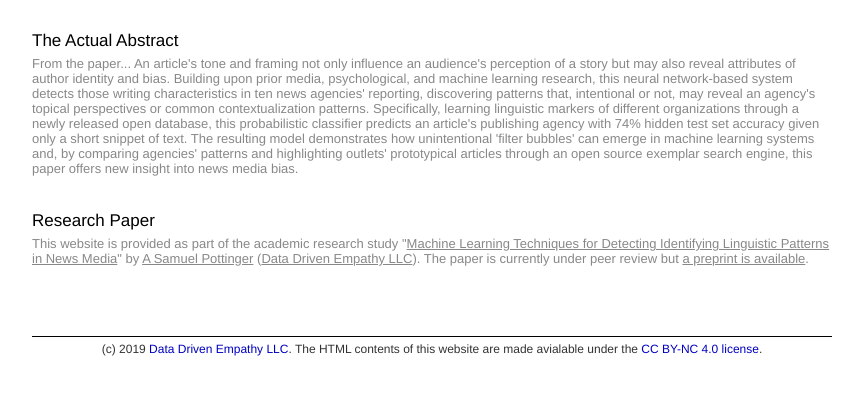
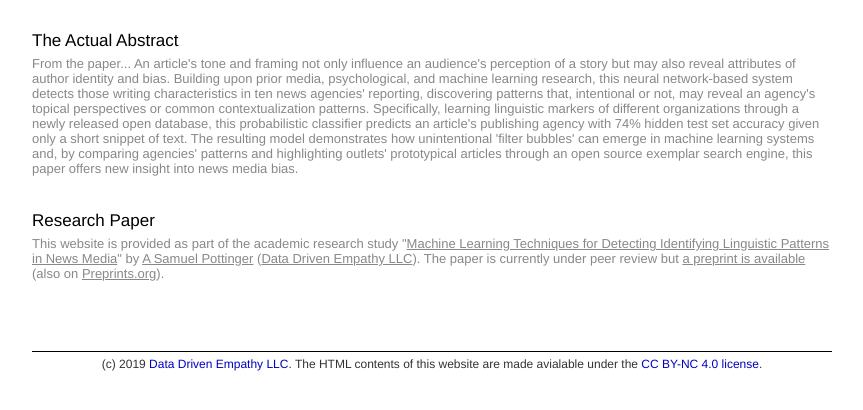
Before and after one commit to datadrivenempathy/who-wrote-this-server, a Python web app: template templates/paper.html in a window 1280 px wide. Shown: the part 280-690 px from the top of the page, without its empty margins (208-1071 px from the left). Run offline with Jinja, Linux system fonts and the light colour scheme; the template is opened without the code that fills it, so the values that code supplies are empty.

Commit message:
Minor text change.

```diff
--- a/templates/paper.html
+++ b/templates/paper.html
@@ -27,7 +27,7 @@
     <div class="section">
         <div class="title">Research Paper</div>
         <div class="contents">
-            This website is provided as part of the academic research study "<a href="https://www.preprints.org/manuscript/201906.0051/v1">Machine Learning Techniques for Detecting Identifying Linguistic Patterns in News Media</a>" by <a href="https://gleap.org">A Samuel Pottinger</a> (<a href="https://datadrivenempathy.com">Data Driven Empathy LLC</a>). The paper is currently under peer review but <a href="https://www.preprints.org/manuscript/201906.0051/v1">a preprint is available</a>.
+            This website is provided as part of the academic research study "<a href="https://gleap.org/static/pdf/Machine_Learning_Techniques_for_Detecting_Identifying_Linguistic_Patterns_in_News_Media.pdf">Machine Learning Techniques for Detecting Identifying Linguistic Patterns in News Media</a>" by <a href="https://gleap.org">A Samuel Pottinger</a> (<a href="https://datadrivenempathy.com">Data Driven Empathy LLC</a>). The paper is currently under peer review but <a href="https://gleap.org/static/pdf/Machine_Learning_Techniques_for_Detecting_Identifying_Linguistic_Patterns_in_News_Media.pdf">a preprint is available</a> (also on <a href="https://www.preprints.org/manuscript/201906.0051/v1">Preprints.org</a>).
         </div>
     </div>
 
```
